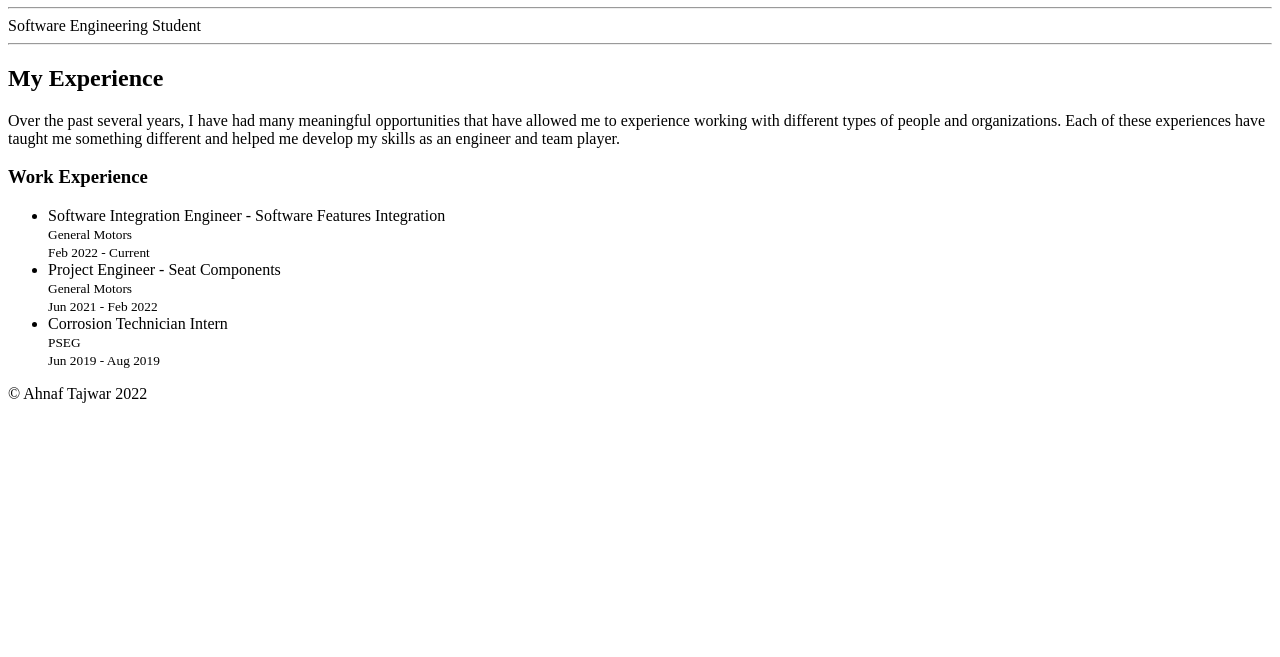
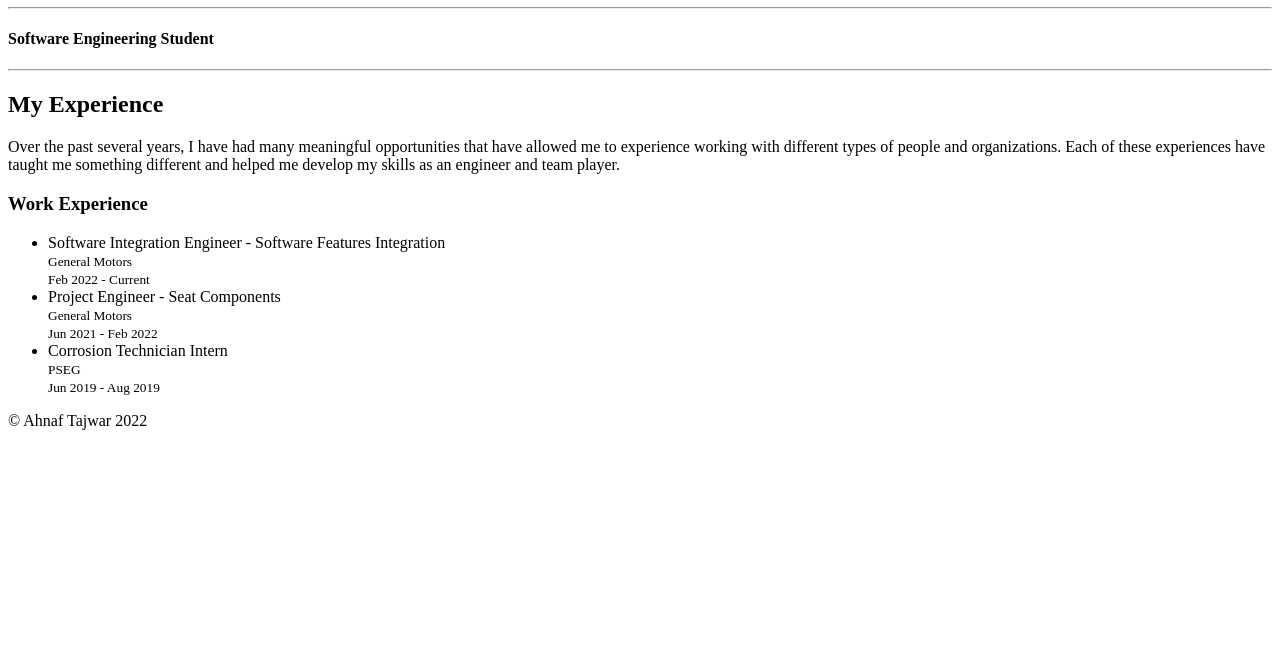
Before and after one commit to ahnaft7/Assignment-1, a plain HTML site: page experience.html in a window 1280 px wide. Shown: the part 143-800 px from the top of the page. Drawn offline with Linux system fonts and the light colour scheme.

Commit message:
new updates

```diff
--- a/experience.html
+++ b/experience.html
@@ -16,7 +16,7 @@
         </nav>
         <h1>Ahnaf Tajwar</h1>
 			<hr>
-				Software Engineering Student
+        <h4>Software Engineering Student</h4>
 			<hr>
     </header>
     <main>
```
Also changed, not shown: hobbies.html (+1 -1 lines), index.html (+1 -1 lines).
